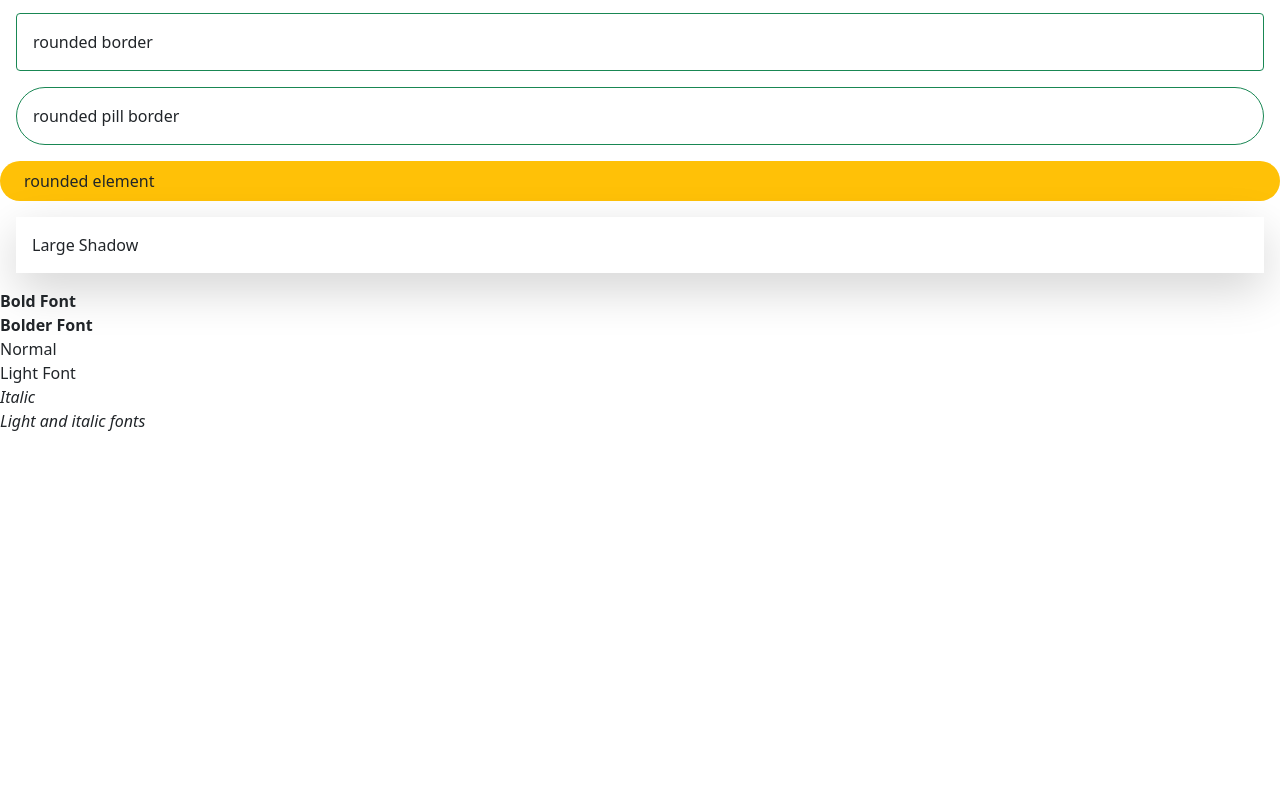
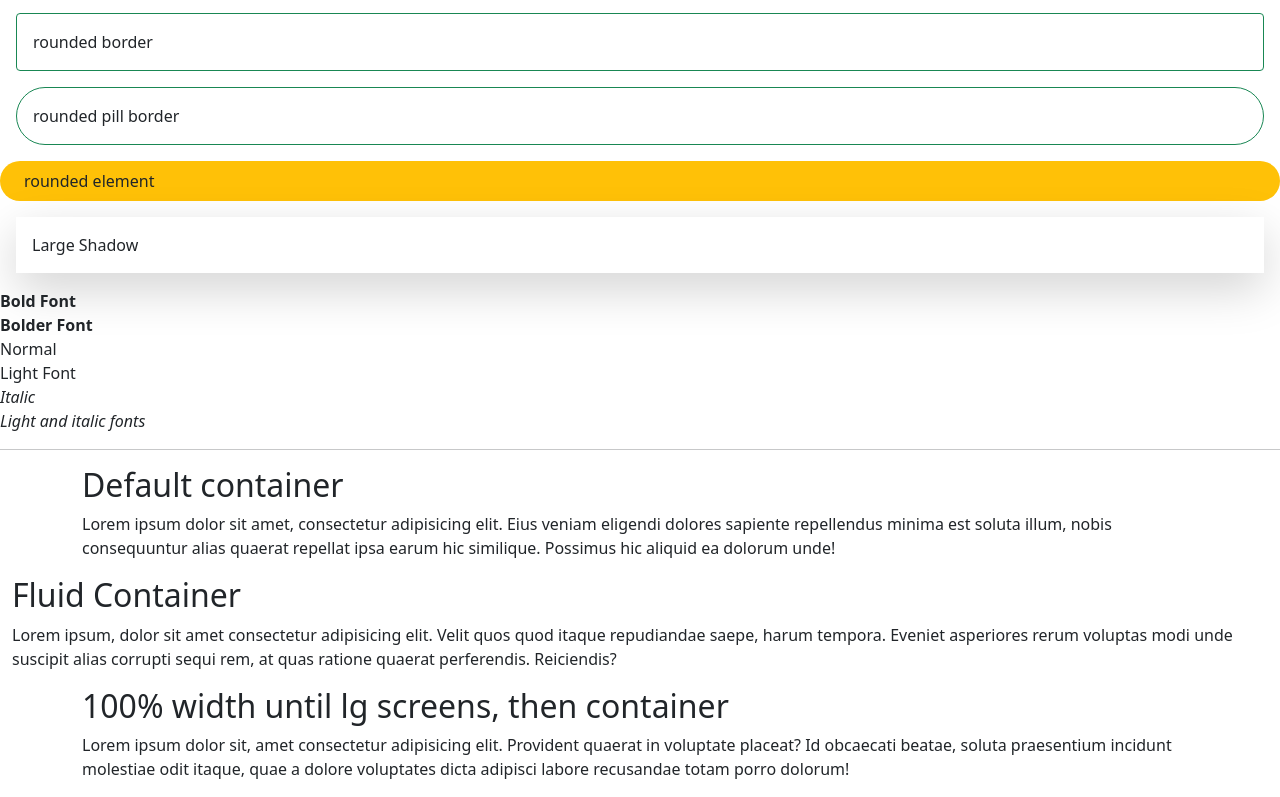
Before and after one commit to EnesKilicaslan/e-book-brand, a plain HTML site: page index.html in a window 1280 px wide. Shown: the part 1727-2524 px from the top of the page. Before the commit the page ends 2160 px from the top, so only its background shows below. Drawn offline with nearby package versions, Linux system fonts and the light colour scheme.

Commit message:
Add Bootstrap 5 Container examples

```diff
--- a/index.html
+++ b/index.html
@@ -82,6 +82,22 @@
     <div class="fst-italic">Italic</div>
     <div class="fw-light fst-italic">Light and italic fonts</div>
 
+    <hr/>
+
+    <div class="container">
+      <h2>Default container</h2>
+      <p>Lorem ipsum dolor sit amet, consectetur adipisicing elit. Eius veniam eligendi dolores sapiente repellendus minima est soluta illum, nobis consequuntur alias quaerat repellat ipsa earum hic similique. Possimus hic aliquid ea dolorum unde!</p>
+    </div>
+
+    <div class="container-fluid">
+      <h2>Fluid Container</h2>
+      <p>Lorem ipsum, dolor sit amet consectetur adipisicing elit. Velit quos quod itaque repudiandae saepe, harum tempora. Eveniet asperiores rerum voluptas modi unde suscipit alias corrupti sequi rem, at quas ratione quaerat perferendis. Reiciendis?</p>
+    </div>
+
+    <div class="container-lg">
+      <h2>100% width until lg screens, then container </h2>
+      <p>Lorem ipsum dolor sit, amet consectetur adipisicing elit. Provident quaerat in voluptate placeat? Id obcaecati beatae, soluta praesentium incidunt molestiae odit itaque, quae a dolore voluptates dicta adipisci labore recusandae totam porro dolorum!</p>
+    </div>
 
 
     <script
```
